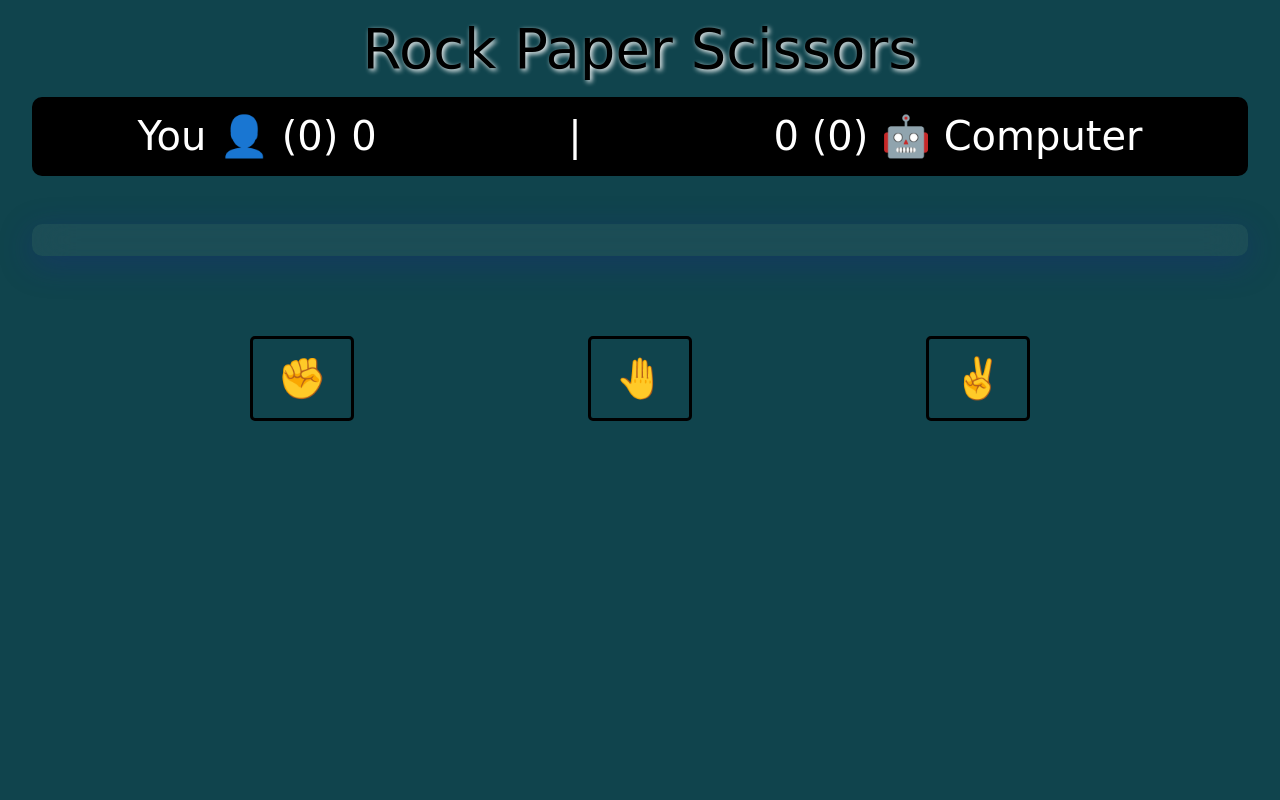
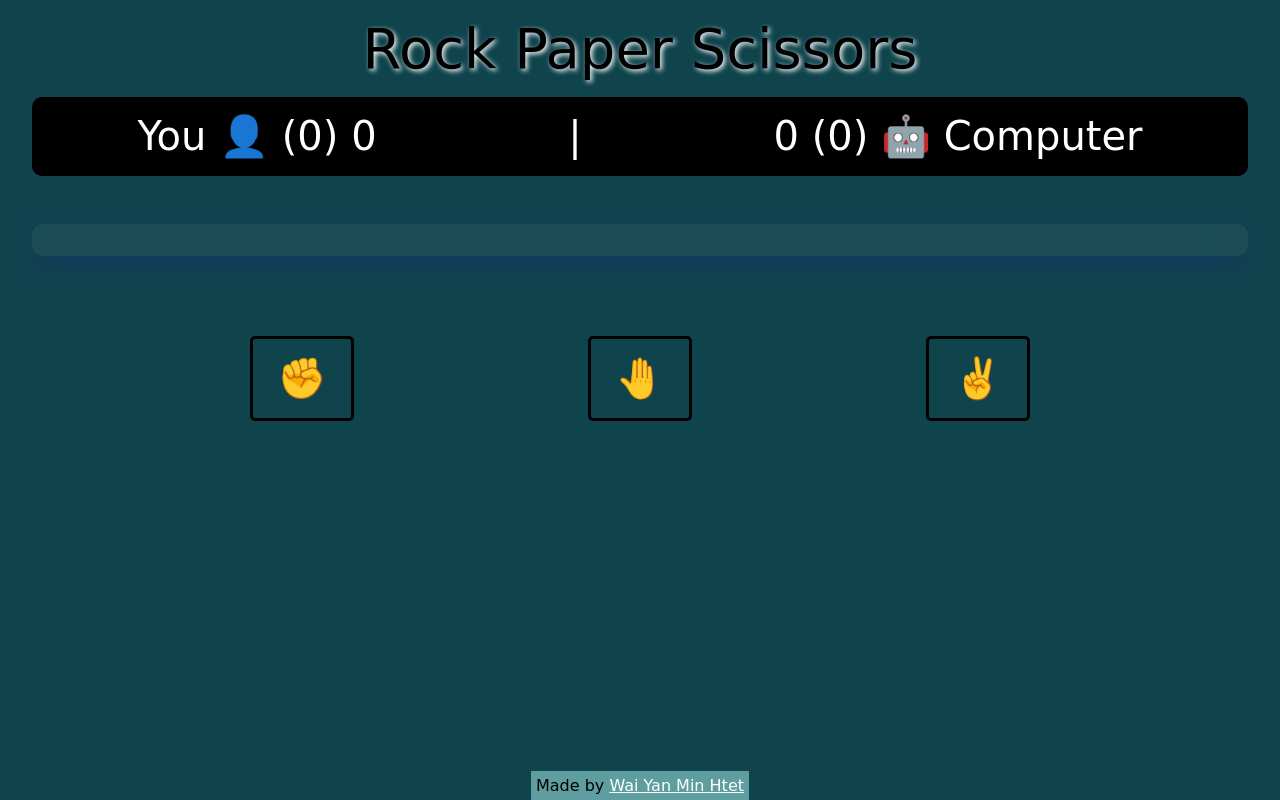
Before and after one commit to iamwaiyanminhtet/rock-paper-scissors-odin, a plain HTML site: page index.html in a window 1280 px wide. Drawn offline with Linux system fonts and the light colour scheme; a web font is replaced by a local one.

Commit message:
added made by

```diff
--- a/index.html
+++ b/index.html
@@ -4,7 +4,7 @@
     <meta charset="UTF-8" />
     <meta http-equiv="X-UA-Compatible" content="IE=edge" />
     <meta name="viewport" content="width=device-width, initial-scale=1.0" />
-    <title>Document</title>
+    <title>Rock Paper Scissors</title>
     <link rel="stylesheet" href="style.css" />
   </head>
   <body>
@@ -20,6 +20,9 @@
         <button type="button" id="Paper">🤚</button>
         <button type="button" id="Scissors">✌️</button>
       </div>
+      <div id="display-center">
+        <div class="made-by"><p>Made by <a href="https://github.com/iamwaiyanminhtet">Wai Yan Min Htet</a></p></div>
+      </div>
     </main>
   </body>
   <script src="./script.js"></script>
--- a/style.css
+++ b/style.css
@@ -15,6 +15,7 @@ main {
   text-align: center;
   padding: 1rem;
   height: 100vh;
+  position:relative;
 }
 
 header {
@@ -63,6 +64,29 @@ header {
   background-color: black;
 }
 
+#display-center {
+  display: flex;
+  justify-content: center;
+}
+
+.made-by {
+  position: absolute;
+  bottom: 0px;
+  background-color: cadetblue;
+  color: black;
+  padding: 5px;
+  text-align: center;
+}
+
+p {
+  color: black;
+}
+
+p a {
+  color: rgb(255, 255, 255);
+}
+
+
 @media screen and (min-width: 760px) {
   header {
     font-size: 3.5rem;
```
